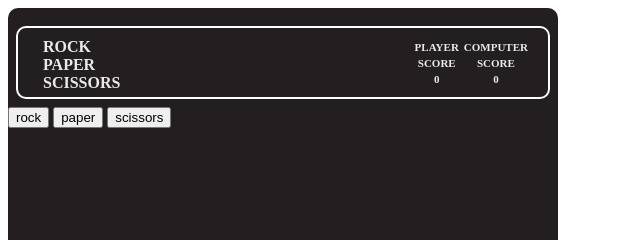
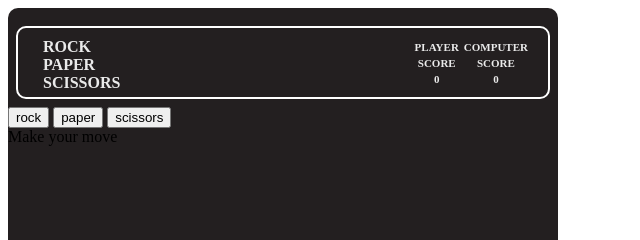
Before and after one commit to BerylCAtieno/rock-paper-scissors, a plain HTML site: page index.html in a window 1280 px wide. Shown: the top 240 px of the page, 0-640 px from the left. Drawn offline with Linux system fonts and the light colour scheme.

Commit message:
add resources

```diff
--- a/index.html
+++ b/index.html
@@ -33,6 +33,7 @@
             <button>paper</button>
             <button>scissors</button>
         </div>
+        <span>Make your move</span>
     </div>
 </body>
 </html>
```
Also changed, not shown: resources/paper.png (added), resources/rock.png (added), resources/scissors.png (added).
